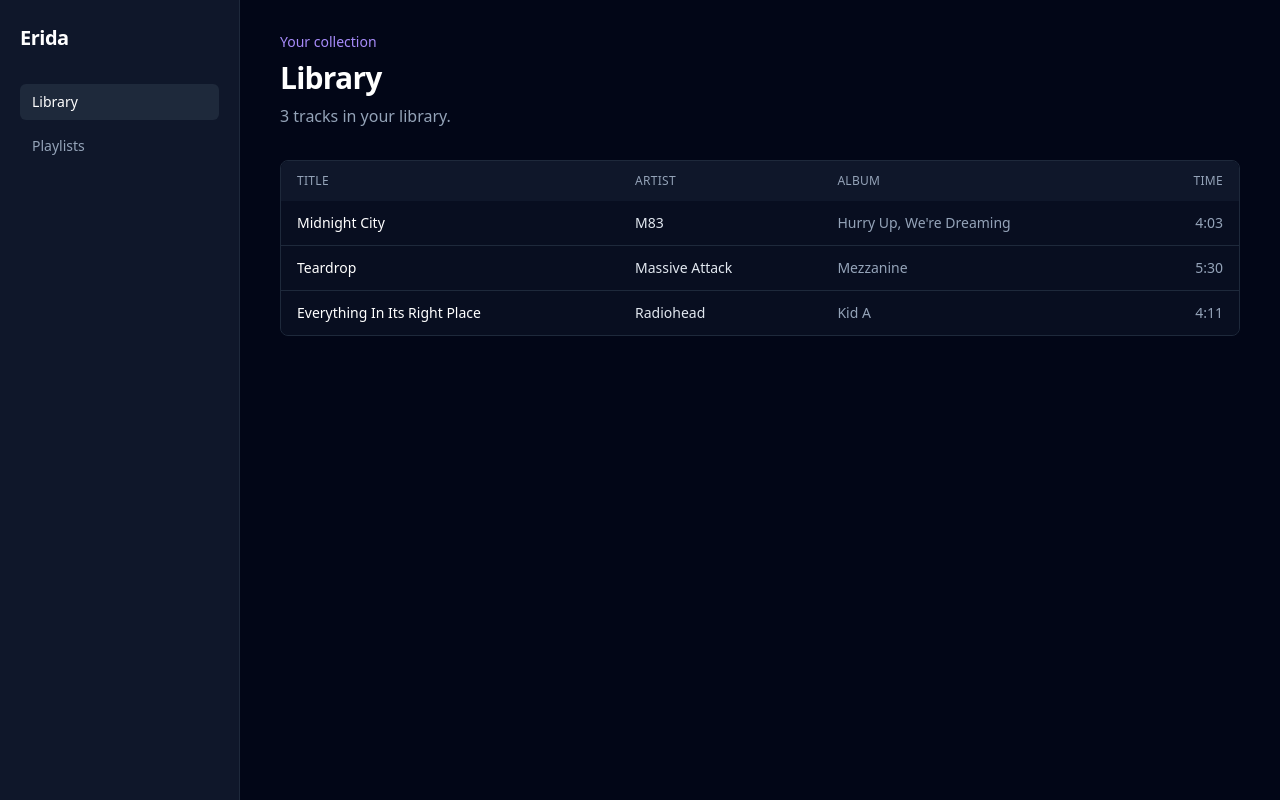
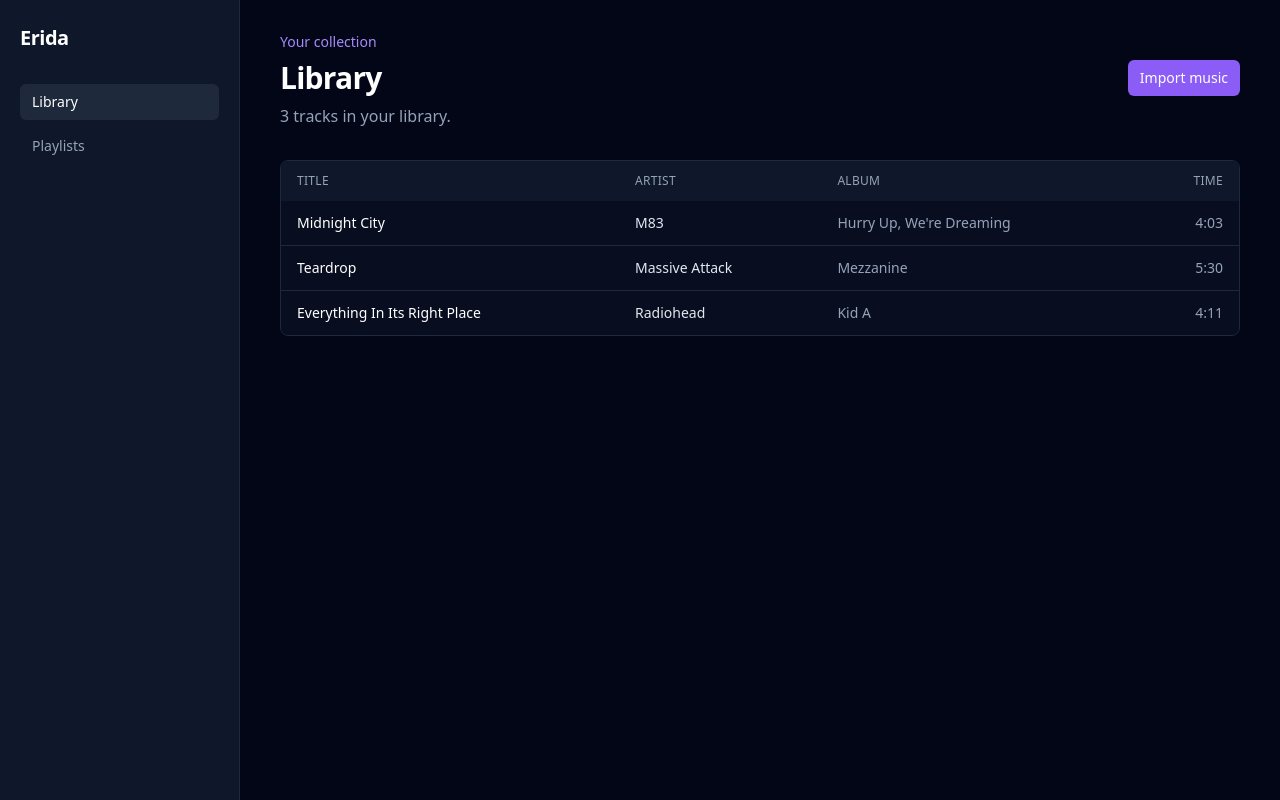
Before and after one commit to u556200403/Erida, a Nuxt app: page / in a window 1280 px wide. Built offline with nearby package versions, Linux system fonts and the light colour scheme.

Commit message:
feat(library): add local music import UI

```diff
--- /dev/null
+++ b/components/library/ImportButton.vue
@@ -0,0 +1,46 @@
+<script setup lang="ts">
+import { ref } from 'vue'
+
+const props = defineProps<{
+  onImport: () => Promise<void>
+}>()
+
+const isImporting = ref(false)
+const importError = ref<string | null>(null)
+
+async function importFiles() {
+  if (isImporting.value) {
+    return
+  }
+
+  isImporting.value = true
+  importError.value = null
+
+  try {
+    await props.onImport()
+  } catch {
+    importError.value = 'Unable to import music. Please try again.'
+  } finally {
+    isImporting.value = false
+  }
+}
+</script>
+
+<template>
+  <div class="flex flex-col items-end gap-2">
+    <button
+      type="button"
+      class="rounded-md bg-violet-500 px-3 py-2 text-sm font-medium text-white transition hover:bg-violet-400 disabled:cursor-not-allowed disabled:opacity-60"
+      :disabled="isImporting"
+      @click="importFiles"
+    >
+      {{ isImporting ? 'Importing…' : 'Import music' }}
+    </button>
+    <p v-if="isImporting" class="text-sm text-slate-400" role="status">
+      Importing selected music…
+    </p>
+    <p v-else-if="importError" class="text-sm text-red-400" role="alert">
+      {{ importError }}
+    </p>
+  </div>
+</template>
--- a/package.json
+++ b/package.json
@@ -22,6 +22,9 @@
   },
   "devDependencies": {
     "@tauri-apps/cli": "^2.11.4",
+    "@vitejs/plugin-vue": "^6.0.8",
+    "@vue/test-utils": "^2.4.6",
+    "happy-dom": "^20.8.3",
     "vitest": "^4.1.11"
   }
 }
--- a/pages/index.vue
+++ b/pages/index.vue
@@ -12,11 +12,12 @@ useHead({ title: 'Library · Erida' })
 <template>
   <section>
     <p class="text-sm font-medium text-violet-400">Your collection</p>
-    <div class="mt-2">
+    <div class="mt-2 flex items-start justify-between gap-4">
       <div>
         <h1 class="text-3xl font-semibold tracking-tight text-white">Library</h1>
         <p class="mt-2 text-slate-400">{{ library.trackCount }} tracks in your library.</p>
       </div>
+      <LibraryImportButton :on-import="library.importSelectedFiles" />
     </div>
 
     <div class="mt-8">
```
Also changed, not shown: vitest.config.ts (added, +12 -0 lines), 2 other files (tests, documents, lock files or other folders).
